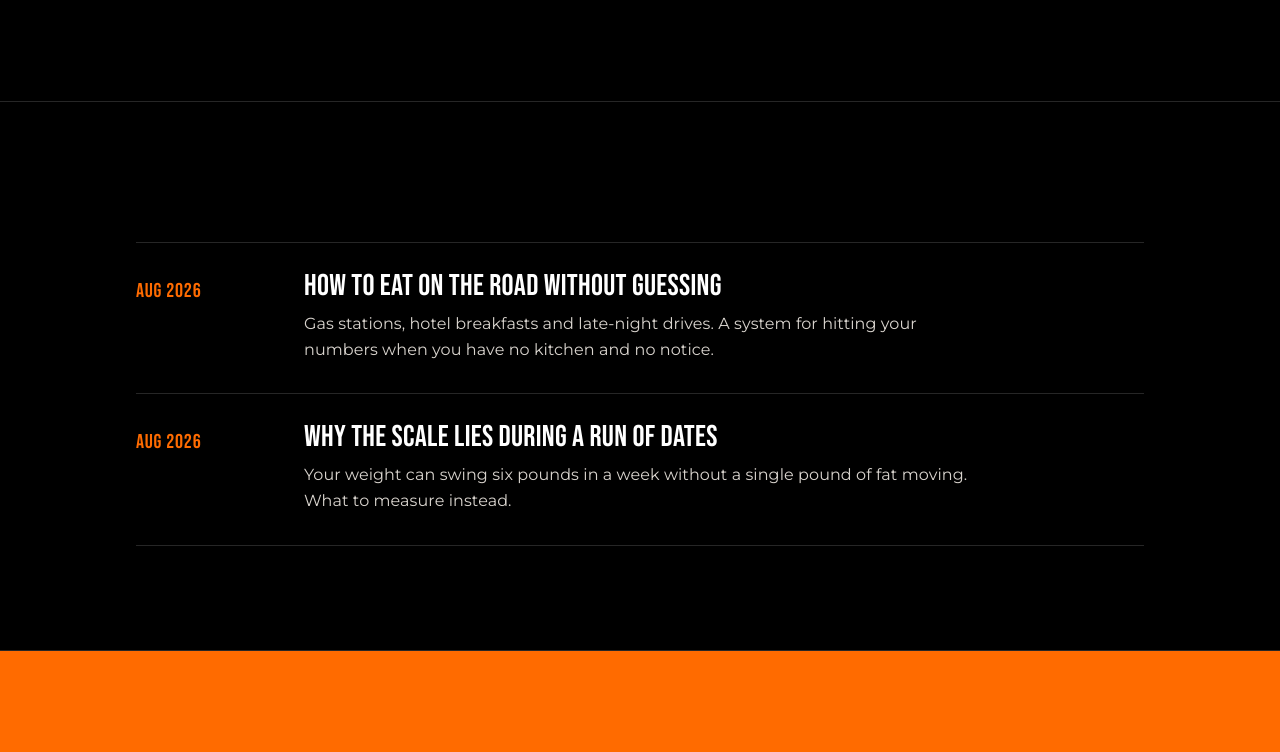
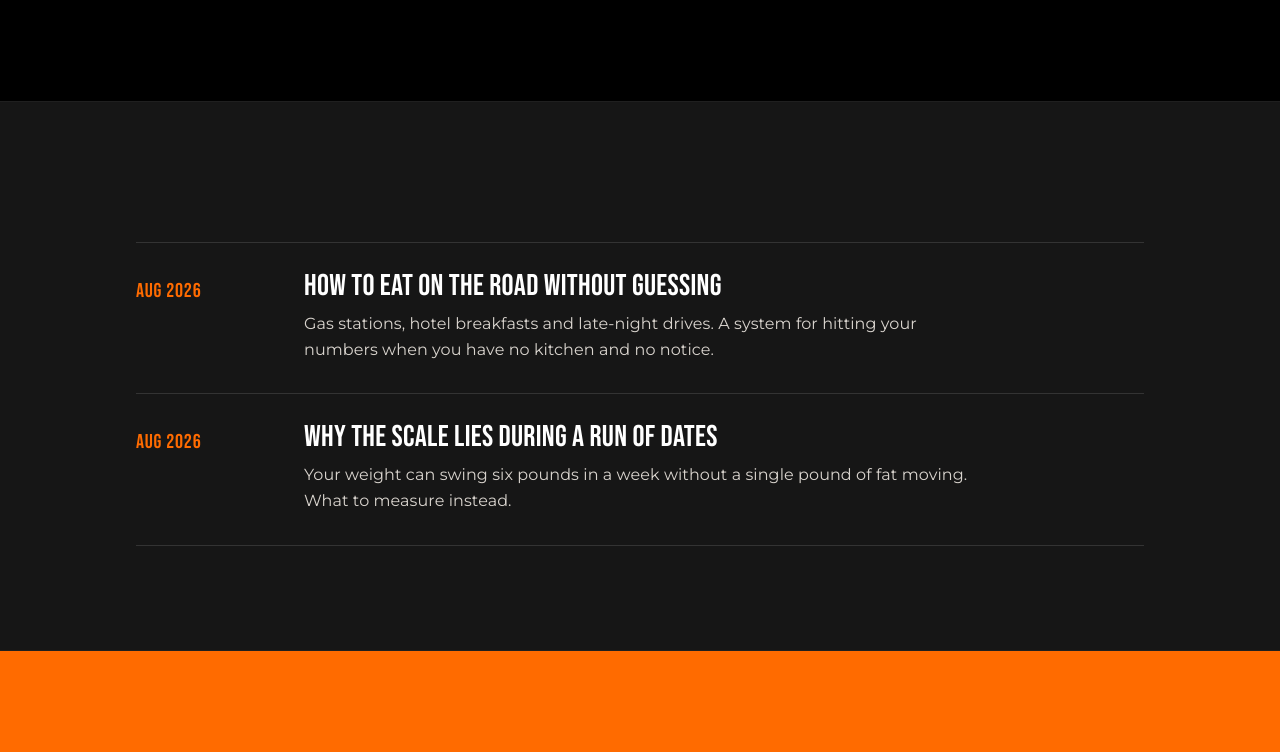
Before and after one commit to workhorsetnf-ops/workhorse-site, a plain HTML site: page blog.html in a window 1280 px wide. Shown: the part 547-1299 px from the top of the page. Drawn offline with Linux system fonts and the light colour scheme.

Commit message:
Add files via upload

```diff
--- a/styles.css
+++ b/styles.css
@@ -7,13 +7,14 @@
 
 :root {
   --ink:        #000000;   /* page base */
-  --raise:      #0F0F0F;   /* only where a panel must lift off the page */
+  --surface:    #161616;   /* alternating section bands */
+  --raise:      #232323;   /* panels sitting on top of either */
   --paper:      #FFFFFF;
   --body:       #D9D4CE;   /* warm off-white, easier than pure white on black */
-  --muted:      #8C8781;
+  --muted:      #9A948D;
   --orange:     #FF6B00;
   --orange-lit: #FF8A2B;   /* hover / focus only */
-  --rule:       #262626;
+  --rule:       #333333;
 
   --measure:    64ch;
   --gutter:     clamp(20px, 5vw, 56px);
@@ -86,8 +87,20 @@ h1 + .lede, h2 + .lede { margin-top: 20px; }
   padding-right: var(--gutter);
 }
 
+/* Alternate the section backgrounds so neighbours separate by value.
+   Pure black next to a lifted near-black reads as two distinct bands
+   without introducing another colour. */
+main > section { background: var(--ink); }
+main > section:nth-of-type(even) { background: var(--surface); }
+
+/* The orange closer overrides the alternation regardless of position. */
+main > section.closer { background: var(--orange); }
+
 section { padding: clamp(56px, 9vw, 104px) 0; }
-section + section { border-top: 1px solid var(--rule); }
+
+/* With the bands doing the separating, the divider only needs to mark
+   the seam, so keep it faint and let the value change carry it. */
+main > section + section { border-top: 1px solid #1F1F1F; }
 
 /* ---------- Masthead ---------- */
 
@@ -156,6 +169,7 @@ section + section { border-top: 1px solid var(--rule); }
 
 /* The video is the hero, not an afterthought. */
 .marquee {
+  border: 1px solid var(--rule);
   border-top: 6px solid var(--orange);
   background: var(--raise);
   padding: clamp(14px, 2vw, 22px);
@@ -245,7 +259,7 @@ section + section { border-top: 1px solid var(--rule); }
 }
 
 .door {
-  background: var(--ink);
+  background: var(--raise);
   padding: clamp(26px, 3.4vw, 40px);
   display: flex;
   flex-direction: column;
@@ -361,6 +375,7 @@ section + section { border-top: 1px solid var(--rule); }
 
 .portrait {
   margin-top: clamp(32px, 4vw, 44px);
+  border: 1px solid var(--rule);
   border-top: 6px solid var(--orange);
   background: var(--raise);
   padding: clamp(12px, 1.6vw, 18px);
```
